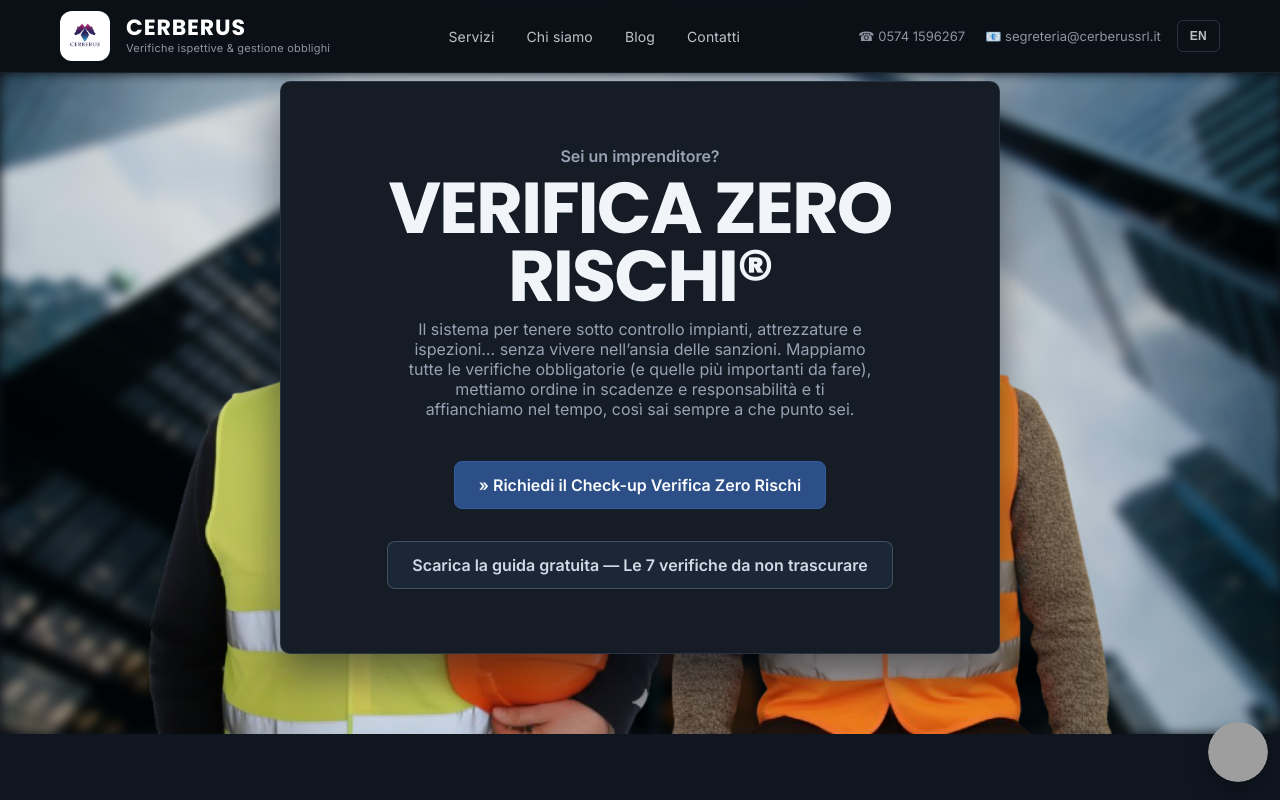
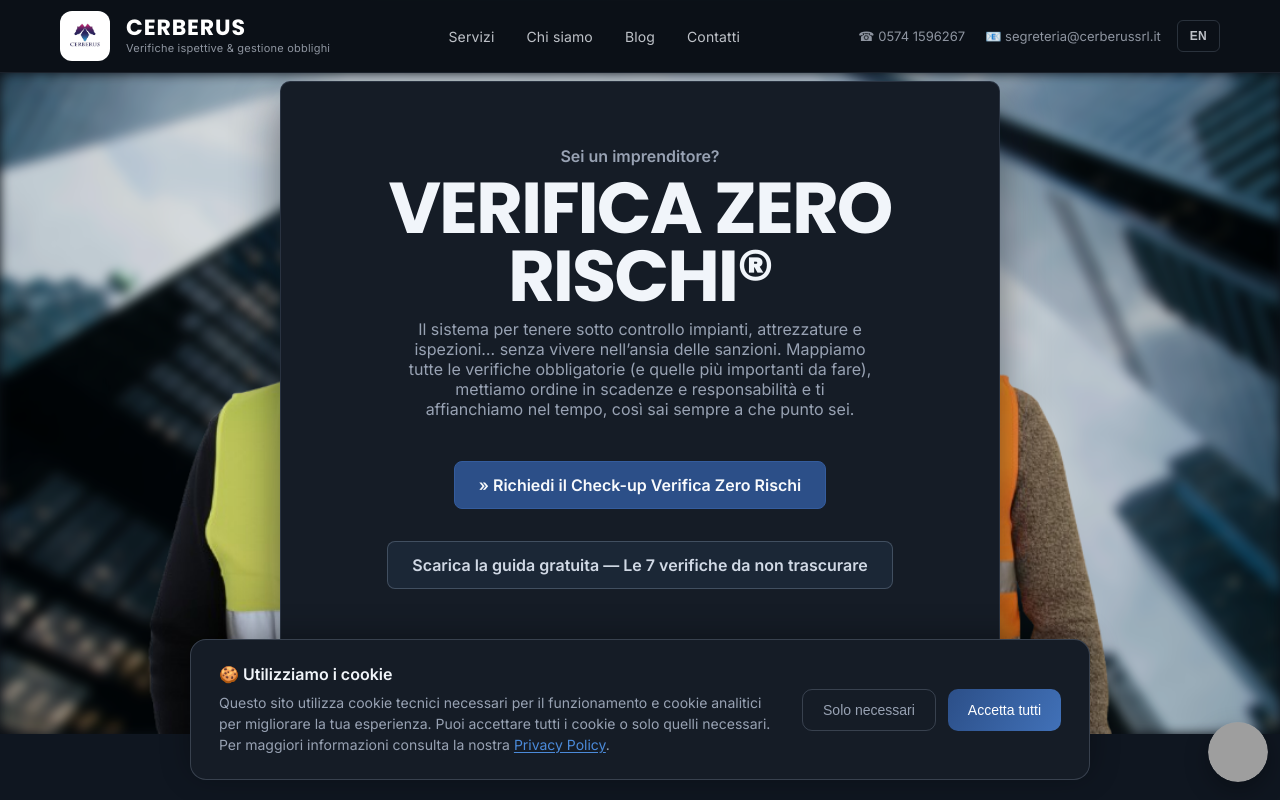
Before and after one commit to lupo-nasone/cerberus, a Next.js app in the folder cerberus/: page / in a window 1280 px wide. Shown: the top 800 px of the page. Built offline with nearby package versions, Linux system fonts and the light colour scheme; grey boxes are pictures that could not be loaded.

Commit message:
default push

```diff
--- a/cerberus/app/api/stats/route.ts
+++ b/cerberus/app/api/stats/route.ts
@@ -45,7 +45,7 @@
   // Check if user is logged in via cookie
   const cookieStore = await cookies();
   const auth = cookieStore.get("admin_auth");
-  if (!auth || auth.value !== "ok") {
+  if (!auth || auth.value !== "1") {
     return NextResponse.json({ error: "Non autorizzato" }, { status: 401 });
   }
 
--- /dev/null
+++ b/cerberus/app/components/CookieConsent.tsx
@@ -0,0 +1,56 @@
+"use client";
+
+import { useState, useEffect } from "react";
+import Link from "next/link";
+
+export default function CookieConsent() {
+  const [showBanner, setShowBanner] = useState(false);
+
+  useEffect(() => {
+    // Check if user has already accepted cookies
+    const consent = localStorage.getItem("cookie-consent");
+    if (!consent) {
+      // Small delay for better UX
+      const timer = setTimeout(() => setShowBanner(true), 1000);
+      return () => clearTimeout(timer);
+    }
+  }, []);
+
+  const acceptAll = () => {
+    localStorage.setItem("cookie-consent", "all");
+    localStorage.setItem("cookie-consent-date", new Date().toISOString());
+    setShowBanner(false);
+  };
+
+  const acceptNecessary = () => {
+    localStorage.setItem("cookie-consent", "necessary");
+    localStorage.setItem("cookie-consent-date", new Date().toISOString());
+    setShowBanner(false);
+  };
+
+  if (!showBanner) return null;
+
+  return (
+    <div className="cookie-banner">
+      <div className="cookie-banner-content">
+        <div className="cookie-banner-text">
+          <h3>🍪 Utilizziamo i cookie</h3>
+          <p>
+            Questo sito utilizza cookie tecnici necessari per il funzionamento e cookie analitici
+            per migliorare la tua esperienza. Puoi accettare tutti i cookie o solo quelli necessari.
+            Per maggiori informazioni consulta la nostra{" "}
+            <Link href="/privacy" className="cookie-link">Privacy Policy</Link>.
+          </p>
+        </div>
+        <div className="cookie-banner-actions">
+          <button onClick={acceptNecessary} className="cookie-btn cookie-btn-secondary">
+            Solo necessari
+          </button>
+          <button onClick={acceptAll} className="cookie-btn cookie-btn-primary">
+            Accetta tutti
+          </button>
+        </div>
+      </div>
+    </div>
+  );
+}
--- a/cerberus/app/globals.css
+++ b/cerberus/app/globals.css
@@ -2346,3 +2346,126 @@
     padding: 18px;
   }
 }
+
+/* =========================================
+   COOKIE CONSENT BANNER
+   ========================================= */
+
+.cookie-banner {
+  position: fixed;
+  bottom: 0;
+  left: 0;
+  right: 0;
+  z-index: 9999;
+  padding: 0 20px 20px;
+  animation: slideUp 0.4s ease-out;
+}
+
+@keyframes slideUp {
+  from {
+    transform: translateY(100%);
+    opacity: 0;
+  }
+  to {
+    transform: translateY(0);
+    opacity: 1;
+  }
+}
+
+.cookie-banner-content {
+  max-width: 900px;
+  margin: 0 auto;
+  background: var(--surface);
+  border: 1px solid var(--card-border);
+  border-radius: 16px;
+  padding: 24px 28px;
+  display: flex;
+  align-items: center;
+  gap: 24px;
+  box-shadow: 0 -4px 30px rgba(0, 0, 0, 0.3);
+  backdrop-filter: blur(12px);
+}
+
+.cookie-banner-text {
+  flex: 1;
+}
+
+.cookie-banner-text h3 {
+  font-size: 16px;
+  font-weight: 600;
+  color: var(--fg);
+  margin: 0 0 8px 0;
+}
+
+.cookie-banner-text p {
+  font-size: 14px;
+  color: var(--muted);
+  margin: 0;
+  line-height: 1.5;
+}
+
+.cookie-link {
+  color: var(--accent);
+  text-decoration: underline;
+  text-underline-offset: 2px;
+}
+
+.cookie-link:hover {
+  color: var(--brand-300);
+}
+
+.cookie-banner-actions {
+  display: flex;
+  gap: 12px;
+  flex-shrink: 0;
+}
+
+.cookie-btn {
+  padding: 12px 20px;
+  border-radius: 10px;
+  font-size: 14px;
+  font-weight: 500;
+  cursor: pointer;
+  transition: all 0.2s ease;
+  border: none;
+}
+
+.cookie-btn-primary {
+  background: var(--gradient-primary);
+  color: white;
+}
+
+.cookie-btn-primary:hover {
+  transform: translateY(-1px);
+  box-shadow: 0 4px 12px rgba(75, 138, 217, 0.3);
+}
+
+.cookie-btn-secondary {
+  background: transparent;
+  color: var(--muted);
+  border: 1px solid var(--card-border);
+}
+
+.cookie-btn-secondary:hover {
+  color: var(--fg);
+  border-color: var(--muted);
+  background: rgba(255, 255, 255, 0.05);
+}
+
+/* Cookie Banner Responsive */
+@media (max-width: 700px) {
+  .cookie-banner-content {
+    flex-direction: column;
+    text-align: center;
+    padding: 20px;
+  }
+
+  .cookie-banner-actions {
+    width: 100%;
+    flex-direction: column;
+  }
+
+  .cookie-btn {
+    width: 100%;
+  }
+}
--- a/cerberus/app/layout.tsx
+++ b/cerberus/app/layout.tsx
@@ -2,6 +2,7 @@
 import { Geist, Geist_Mono } from "next/font/google";
 import "./globals.css";
 import ChatWidget from './components/ChatWidget';
+import CookieConsent from './components/CookieConsent';
 import { LanguageProvider } from './lib/LanguageProvider';
 
 const geistSans = Geist({
@@ -116,6 +117,7 @@
         <LanguageProvider>
           {children}
           <ChatWidget />
+          <CookieConsent />
         </LanguageProvider>
       </body>
     </html>
```
